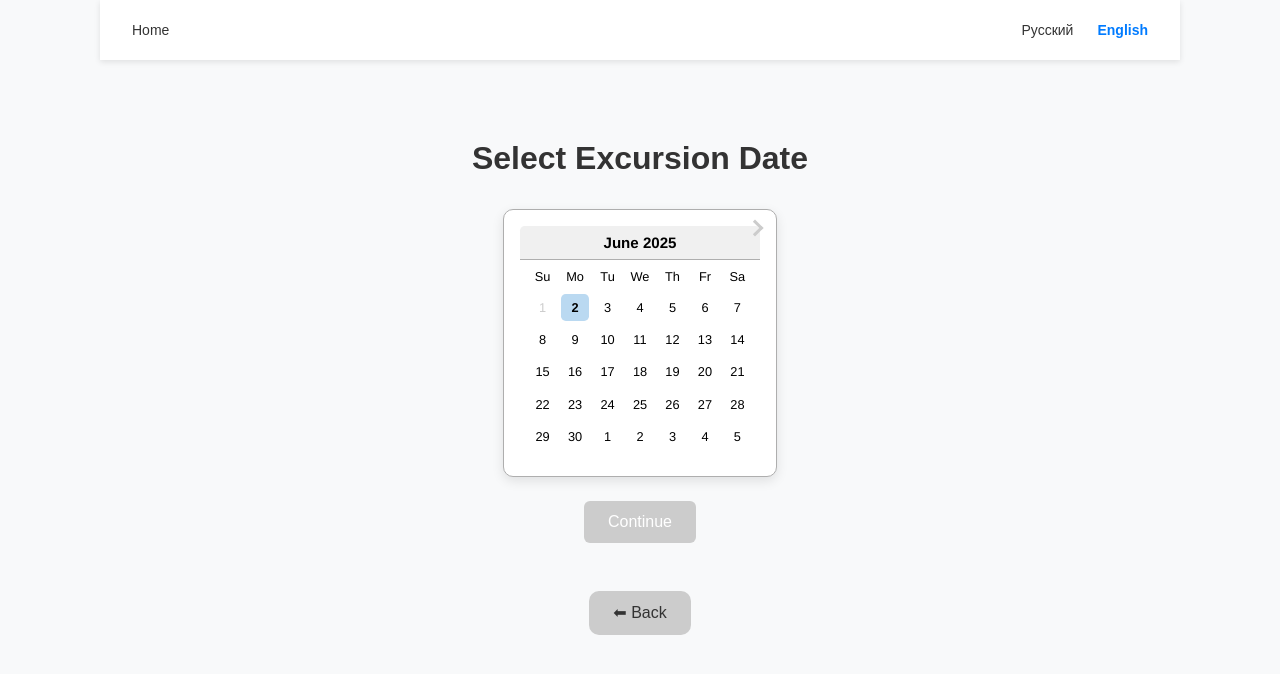
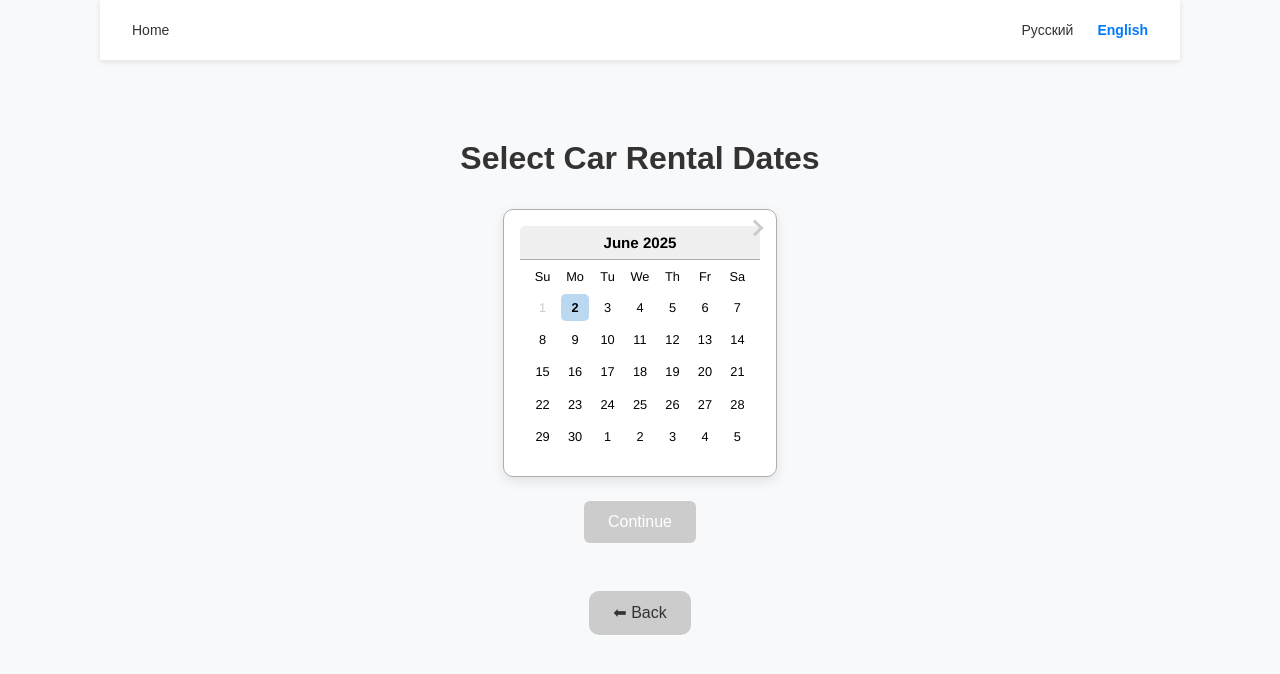
Before and after one commit to kuanysh-bk/kuks-booking, a React (Vite) app: page /cars/1/calendar in a window 1280 px wide. Shown: the top 674 px of the page. Built offline with nearby package versions, Linux system fonts and the light colour scheme; no server answers.

Commit message:
fix title in CarDatePage

```diff
--- a/src/locales/en/translation.json
+++ b/src/locales/en/translation.json
@@ -37,6 +37,8 @@
   },
   "booking": {
     "selectDate": "Select Excursion Date",
+    "selectDateCar": "Select Car Rental Dates",
+    "placeholderCar": "Select available dates",
     "placeholder": "Click to choose a date",
     "continue": "Continue",
     "loading": "Loading...",
--- a/src/locales/ru/translation.json
+++ b/src/locales/ru/translation.json
@@ -37,7 +37,9 @@
   },
   "booking": {
     "selectDate": "Выберите дату экскурсии",
+    "selectDateCar": "Выберите даты аренды автомобиля",
     "placeholder": "Выберите доступную дату",
+    "placeholderCar": "Выберите доступные даты",
     "continue": "Продолжить",
     "loading": "Загрузка...",
     "title": "Бронирование: {{title}}",
--- a/src/pages/CarDatePage.jsx
+++ b/src/pages/CarDatePage.jsx
@@ -60,7 +60,7 @@ const CarDatePage = () => {
 
   return (
     <div className="date-page-wrapper">
-      <h2 className="date-page-title">{t('booking.selectDate')}</h2>
+      <h2 className="date-page-title">{t('booking.selectDateCar')}</h2>
       <div className="datepicker-container">
         <DatePicker
           selected={startDate}
```
